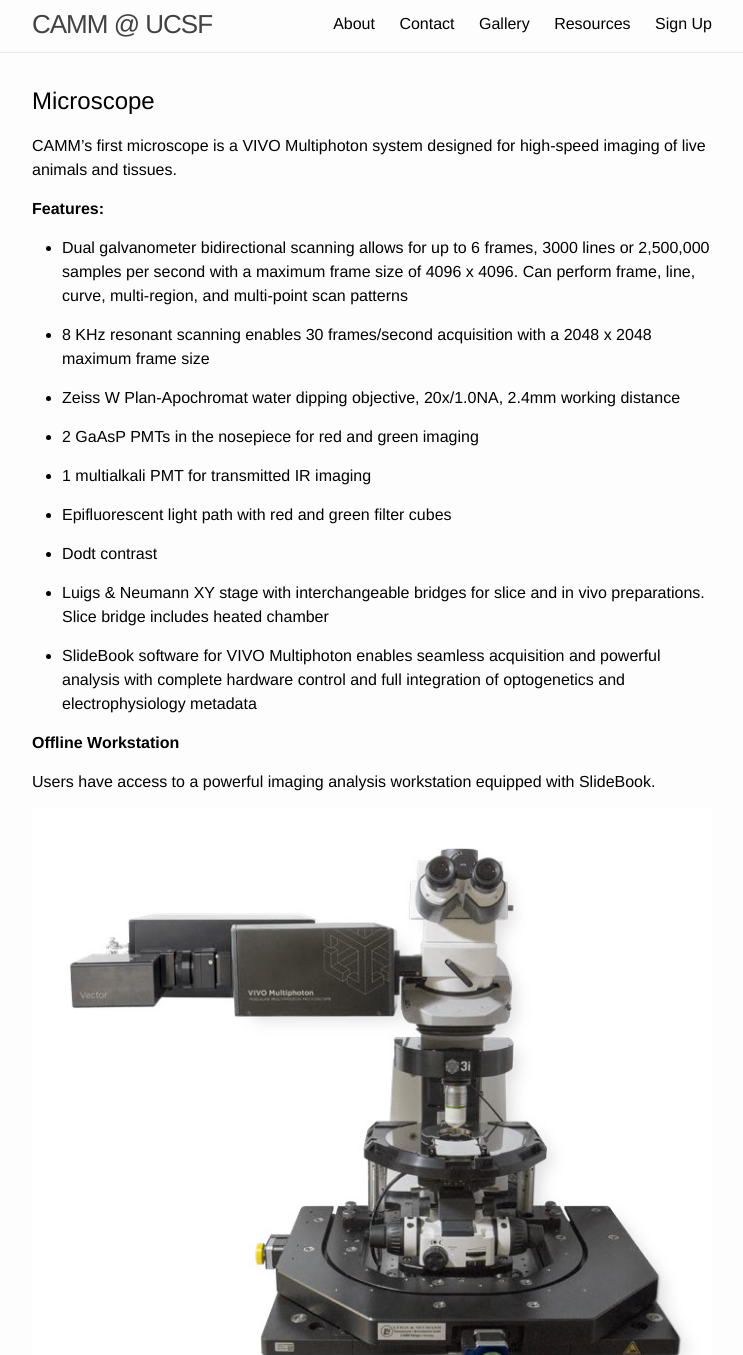
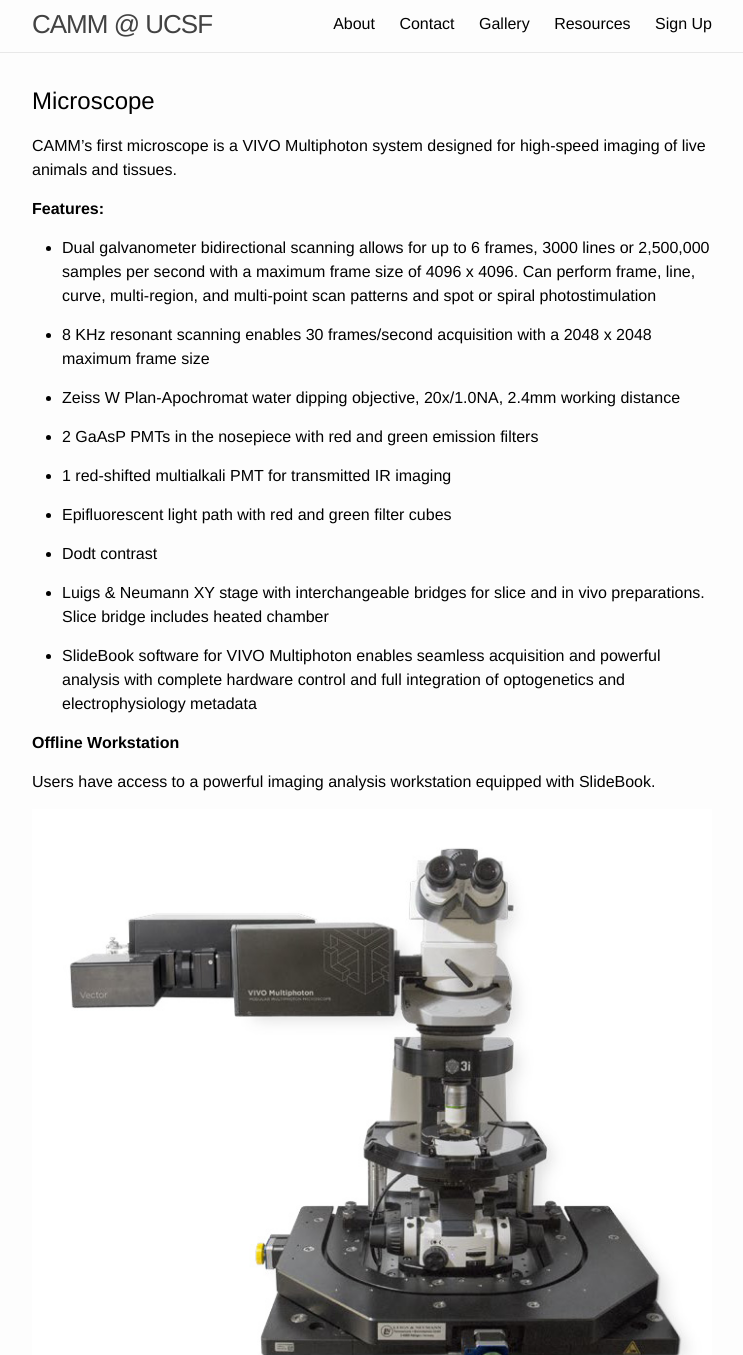
Before and after one commit to UCSF-Biochem/CAMM, a Jekyll site: the page built from resources.md, in a window 1280 px wide and 1400 px high, cut to the strip 45-1400 px from the top of the window. Shown: the whole strip, without its empty margins (268-1011 px from the left). Built offline with Jekyll 4.4.1, drawn with Linux system fonts in a browser that asks for light colours; some of the changed text lies outside the part shown.

Commit message:
mycores link, minor changes

```diff
--- a/index.html
+++ b/index.html
@@ -10,7 +10,7 @@
 -->
 <div class="img">
 	<div>
-		<img src="img/system_side.jpg" />
+		<img src="img/system_side.jpg"/>
 <!--			<div id="leftplacement">
 			        <img src="img/CAMM_1.png" />
 			</div>
--- a/resources.md
+++ b/resources.md
@@ -9,15 +9,15 @@
 
 **Features:**
 
- * Dual galvanometer bidirectional scanning allows for up to 6 frames, 3000 lines or 2,500,000 samples per second with a maximum frame size of 4096 x 4096. Can perform frame, line, curve, multi-region, and multi-point scan patterns
+ * Dual galvanometer bidirectional scanning allows for up to 6 frames, 3000 lines or 2,500,000 samples per second with a maximum frame size of 4096 x 4096. Can perform frame, line, curve, multi-region, and multi-point scan patterns and spot or spiral photostimulation
 
  * 8 KHz resonant scanning enables 30 frames/second acquisition with a 2048 x 2048 maximum frame size
 
  * Zeiss W Plan-Apochromat water dipping objective, 20x/1.0NA, 2.4mm working distance
 
- * 2 GaAsP PMTs in the nosepiece for red and green imaging
+ * 2 GaAsP PMTs in the nosepiece with red and green emission filters
 
- * 1 multialkali PMT for transmitted IR imaging
+ * 1 red-shifted multialkali PMT for transmitted IR imaging
 
  * Epifluorescent light path with red and green filter cubes
 
@@ -35,4 +35,4 @@
 
 ![VIVO 2P system](../img/system_front.jpg)
 
- System with slice stage.
+ System with slice stage
```
Also changed, not shown: contact.md (+4 -4 lines), signup.md (+6 -4 lines).
